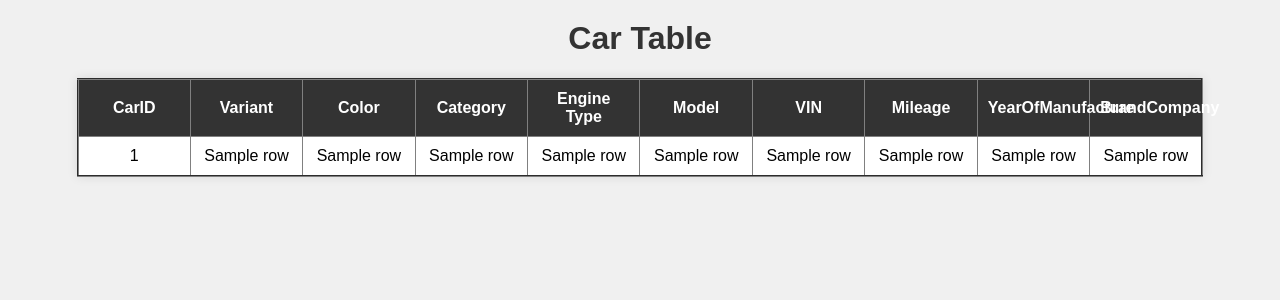
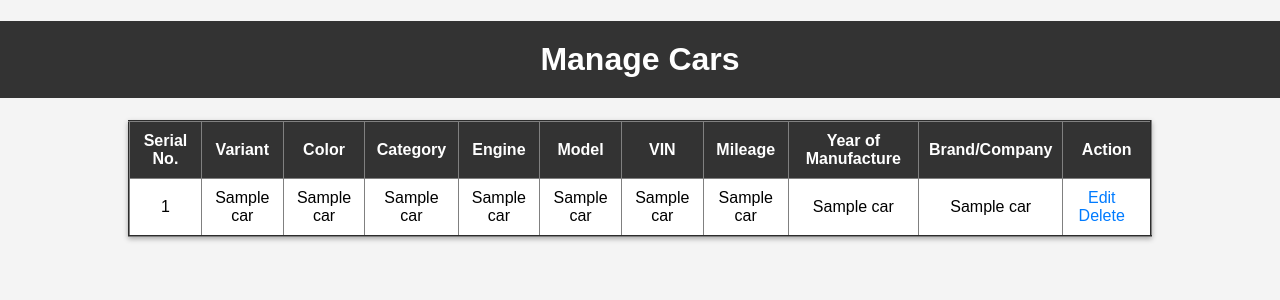
Before and after one commit to lokeshdangii/CMS, a Flask app: template templates/view/car.html in a window 1280 px wide. Shown: the top 300 px of the page. Run offline with Flask 3, Linux system fonts and the light colour scheme; the template is opened without the code that fills it: most values are stand-ins (such as "Sample title", 1, 10 or a date in 2020).

Commit message:
templates for viewing data

```diff
--- a/templates/view/car.html
+++ b/templates/view/car.html
@@ -3,40 +3,47 @@
 <head>
     <meta charset="UTF-8">
     <meta name="viewport" content="width=device-width, initial-scale=1.0">
-    <title>Car Table</title>
-    <link rel="stylesheet" href="{{ url_for('static', filename='css/view.css') }}">
+    <title>Manage Cars</title>
+    <link rel="stylesheet" href="{{ url_for('static', filename='manage/manage.css') }}">
 </head>
 <body>
-    <h1>Car Table</h1>
+    <h1>Manage Cars</h1>
 
-    <table border="2">
+    <table class="table table-bordered table-hover" border="2">
         <thead>
             <tr>
-                <th>CarID</th>
+                <th>Serial No.</th>
                 <th>Variant</th>
                 <th>Color</th>
                 <th>Category</th>
-                <th>Engine Type</th>
+                <th>Engine</th>
                 <th>Model</th>
                 <th>VIN</th>
                 <th>Mileage</th>
-                <th>YearOfManufacture</th>
-                <th>BrandCompany</th>
+                <th>Year of Manufacture</th>
+                <th>Brand/Company</th>
+                <th>Action</th>
             </tr>
         </thead>
         <tbody>
-            {% for row in data %}
+
+            {% for car in cars%}
+
             <tr>
-                <td>{{ row[0] }}</td>
-                <td>{{ row[1] }}</td>
-                <td>{{ row[2] }}</td>
-                <td>{{ row[3] }}</td>
-                <td>{{ row[4] }}</td>
-                <td>{{ row[5] }}</td>
-                <td>{{ row[6] }}</td>
-                <td>{{ row[7] }}</td>
-                <td>{{ row[8] }}</td>
-                <td>{{ row[9] }}</td>
+                <td>{{ loop.index }}</td>
+                <td>{{ car[1] }}</td>
+                <td>{{ car[2] }}</td>
+                <td>{{ car[3] }}</td>
+                <td>{{ car[4] }}</td>
+                <td>{{ car[5] }}</td>
+                <td>{{ car[6] }}</td>
+                <td>{{ car[7] }}</td>
+                <td>{{ car[8] }}</td>
+                <td>{{ car[9] }}</td>
+                <td>
+                    <a href="{{ url_for('manage_car.edit_car', car_id=car[0]) }}">Edit</a>
+                    <a href="{{ url_for('manage_car.delete_car', car_id=car[0]) }}">Delete</a>
+                </td>
             </tr>
             {% endfor %}
         </tbody>
```
Also changed, not shown: templates/view/carCategory.html (+15 -2 lines), templates/view/carColor.html (+17 -4 lines), templates/view/carEngine.html (+15 -2 lines), templates/view/car_model.html (renamed from templates/view/carModel.html, +12 -7 lines), templates/view/car_variant.html (renamed from templates/view/carVariant.html, +7 -4 lines).
